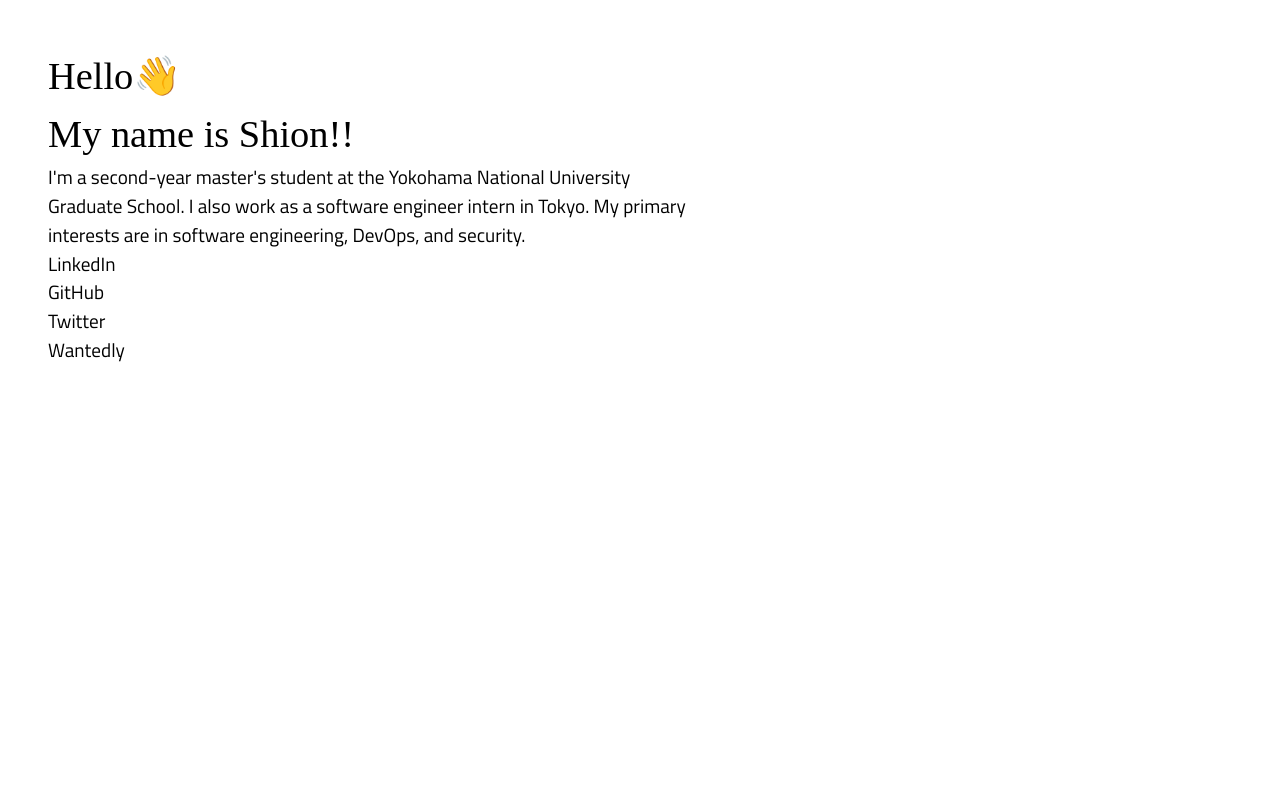
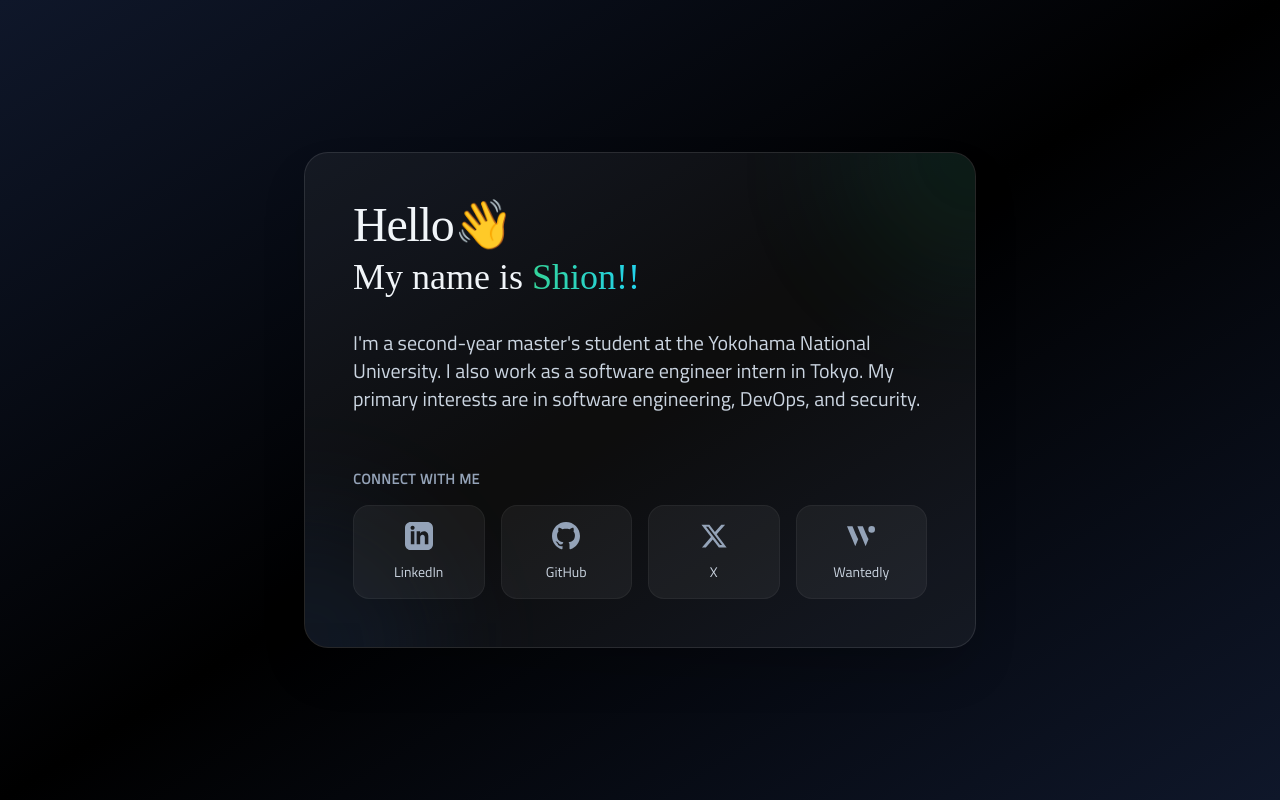
Before and after one commit to Shion1305/shion.pro-plain, a Nuxt app: page / in a window 1280 px wide. Built offline with nearby package versions, Linux system fonts and the light colour scheme; a web font is replaced by a local one.

Commit message:
🎨 Renew Design with gemini

```diff
--- a/layouts/default.vue
+++ b/layouts/default.vue
@@ -1,13 +1,16 @@
 <script setup lang="ts"></script>
 
 <template>
-  <div class="base">
+  <div
+    class="min-h-screen w-full bg-slate-950 bg-gradient-to-br from-slate-900 via-black to-slate-900 text-slate-100 flex items-center justify-center p-4 sm:p-8 selection:bg-emerald-500/30"
+  >
     <slot />
   </div>
 </template>
 
-<style scoped>
-.base{
-  padding: 3rem;
+<style>
+body {
+  margin: 0;
+  background-color: #020617; /* Slate 950 */
 }
 </style>
--- a/pages/index.vue
+++ b/pages/index.vue
@@ -14,52 +14,130 @@ useHead({
     },
   ],
 });
+
+const socialLinks = [
+  {
+    name: "LinkedIn",
+    url: "https://linkedin.com/in/shion1305",
+    icon: "M19 0h-14c-2.761 0-5 2.239-5 5v14c0 2.761 2.239 5 5 5h14c2.762 0 5-2.239 5-5v-14c0-2.761-2.238-5-5-5zm-11 19h-3v-11h3v11zm-1.5-12.268c-.966 0-1.75-.79-1.75-1.764s.784-1.764 1.75-1.764 1.75.79 1.75 1.764-.783 1.764-1.75 1.764zm13.5 12.268h-3v-5.604c0-3.368-4-3.113-4 0v5.604h-3v-11h3v1.765c1.396-2.586 7-2.777 7 2.476v6.759z",
+  },
+  {
+    name: "GitHub",
+    url: "https://github.com/shion1305",
+    icon: "M12 0c-6.626 0-12 5.373-12 12 0 5.302 3.438 9.8 8.207 11.387.599.111.793-.261.793-.577v-2.234c-3.338.726-4.033-1.416-4.033-1.416-.546-1.387-1.333-1.756-1.333-1.756-1.089-.745.083-.729.083-.729 1.205.084 1.839 1.237 1.839 1.237 1.07 1.834 2.807 1.304 3.492.997.107-.775.418-1.305.762-1.604-2.665-.305-5.467-1.334-5.467-5.931 0-1.311.469-2.381 1.236-3.221-.124-.303-.535-1.524.117-3.176 0 0 1.008-.322 3.301 1.23.957-.266 1.983-.399 3.003-.404 1.02.005 2.047.138 3.006.404 2.291-1.552 3.297-1.23 3.297-1.23.653 1.653.242 2.874.118 3.176.77.84 1.235 1.911 1.235 3.221 0 4.609-2.807 5.624-5.479 5.921.43.372.823 1.102.823 2.222v3.293c0 .319.192.694.801.576 4.765-1.589 8.199-6.086 8.199-11.386 0-6.627-5.373-12-12-12z",
+  },
+  {
+    name: "X",
+    url: "https://twitter.com/shion1305",
+    icon: "M18.244 2.25h3.308l-7.227 8.26 8.502 11.24H16.17l-5.214-6.817L4.99 21.75H1.68l7.73-8.835L1.254 2.25H8.08l4.713 6.231zm-1.161 17.52h1.833L7.084 4.126H5.117z",
+  },
+  {
+    name: "Wantedly",
+    url: "https://wantedly.com/id/shion1305",
+    icon: "M18.453 14.555c-.171-.111-.658-.764-2.006-3.982a9.192 9.192 0 0 0-.237-.526l-.274-.664-2.362-5.702H8.85l2.362 5.702 2.362 5.706 2.181 5.267a.196.196 0 0 0 .362 0l2.373-5.682a.1.1 0 0 0-.037-.119zm-8.85 0c-.171-.111-.658-.764-2.006-3.982a8.971 8.971 0 0 0-.236-.525l-.276-.665-2.36-5.702H0l2.362 5.702 2.362 5.706 2.181 5.267a.196.196 0 0 0 .362 0l2.374-5.682a.098.098 0 0 0-.038-.119ZM24 6.375a2.851 2.851 0 0 1-2.851 2.852 2.851 2.851 0 0 1-2.852-2.852 2.851 2.851 0 0 1 2.852-2.851A2.851 2.851 0 0 1 24 6.375Z",
+  },
+];
 </script>
 
 <template>
-  <div class="page-root">
-    <h1>Hello👋</h1>
-    <h2>My name is Shion!!</h2>
-    <p>
-      I'm a second-year master's student at the Yokohama National University
-      Graduate School. I also work as a software engineer intern in Tokyo. My
-      primary interests are in software engineering, DevOps, and security.
-    </p>
-    <ul>
-      <li>
-        <a href="https://linkedin.com/in/shion1305" target="_blank">LinkedIn</a>
-      </li>
-      <li>
-        <a href="https://github.com/shion1305" target="_blank">GitHub</a>
-      </li>
-      <li>
-        <a href="https://twitter.com/shion1305" target="_blank">Twitter</a>
-      </li>
-      <li>
-        <a href="https://wantedly.com/id/shion1305" target="_blank">Wantedly</a>
-      </li>
-    </ul>
-  </div>
+  <main class="w-full max-w-2xl animate-fade-in-up">
+    <!-- Glassmorphic Card -->
+    <div
+      class="relative overflow-hidden rounded-3xl bg-white/5 p-8 sm:p-12 shadow-2xl backdrop-blur-xl border border-white/10 group"
+    >
+      <!-- Decorative gradient blobs -->
+      <div
+        class="absolute -top-32 -right-32 w-64 h-64 bg-emerald-500/20 rounded-full blur-3xl opacity-50 group-hover:opacity-70 transition-opacity duration-700 pointer-events-none"
+      ></div>
+      <div
+        class="absolute -bottom-32 -left-32 w-64 h-64 bg-blue-500/20 rounded-full blur-3xl opacity-50 group-hover:opacity-70 transition-opacity duration-700 pointer-events-none"
+      ></div>
+
+      <div class="relative z-10 space-y-8">
+        <!-- Header -->
+        <header class="space-y-2">
+          <h1 class="text-4xl sm:text-5xl font-playwrite tracking-tight">
+            Hello👋
+          </h1>
+          <h2
+            class="text-3xl sm:text-4xl font-playwrite mt-4 mb-2 leading-snug"
+          >
+            My name is
+            <span
+              class="bg-clip-text text-transparent bg-gradient-to-r from-emerald-400 to-cyan-400 whitespace-nowrap"
+              >Shion!!</span
+            >
+          </h2>
+        </header>
+
+        <!-- Bio -->
+        <p
+          class="text-lg sm:text-xl text-slate-300 font-titillium leading-relaxed"
+        >
+          I'm a second-year master's student at the Yokohama National
+          University. I also work as a software engineer intern in Tokyo. My
+          primary interests are in software engineering, DevOps, and security.
+        </p>
+
+        <!-- Social Links -->
+        <div class="pt-6">
+          <h3
+            class="text-sm font-semibold tracking-wider text-slate-400 uppercase mb-4 font-titillium"
+          >
+            Connect with me
+          </h3>
+          <div class="grid grid-cols-2 sm:grid-cols-4 gap-4">
+            <template v-for="link in socialLinks" :key="link.name">
+              <a
+                :href="link.url"
+                target="_blank"
+                :aria-label="link.name"
+                class="flex flex-col items-center justify-center p-4 rounded-2xl bg-white/5 border border-white/5 hover:bg-white/10 hover:border-white/20 hover:-translate-y-1 transition-all duration-300 group/link"
+              >
+                <svg
+                  class="w-7 h-7 fill-slate-400 group-hover/link:fill-emerald-400 transition-colors duration-300"
+                  viewBox="0 0 24 24"
+                >
+                  <path :d="link.icon" />
+                </svg>
+                <span
+                  class="mt-3 text-sm font-medium text-slate-300 group-hover/link:text-emerald-400 transition-colors duration-300 font-titillium"
+                  >{{ link.name }}</span
+                >
+              </a>
+            </template>
+          </div>
+        </div>
+      </div>
+    </div>
+  </main>
 </template>
 
 <style scoped>
-h1,
-h2 {
+.font-playwrite {
   font-family: "Playwrite GB J", cursive;
   font-optical-sizing: auto;
-  font-weight: 400;
-  font-size: 2em;
   font-style: normal;
 }
 
-* {
-  font-size: 1.2rem;
+.font-titillium {
   font-family: "Titillium Web", sans-serif;
-  font-weight: 400;
   font-style: normal;
 }
 
-.page-root {
-  max-width: 40rem;
+/* Custom animation for subtle entrance */
+@keyframes fadeInUp {
+  from {
+    opacity: 0;
+    transform: translateY(20px);
+  }
+  to {
+    opacity: 1;
+    transform: translateY(0);
+  }
+}
+
+.animate-fade-in-up {
+  animation: fadeInUp 0.8s cubic-bezier(0.16, 1, 0.3, 1) forwards;
 }
 </style>
```
